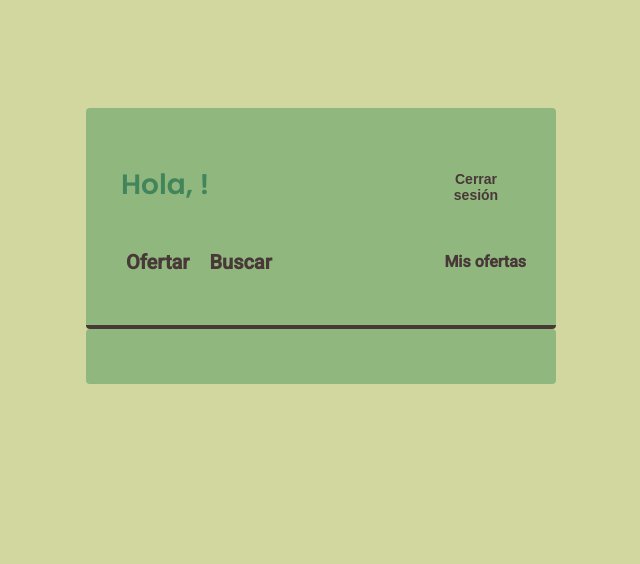
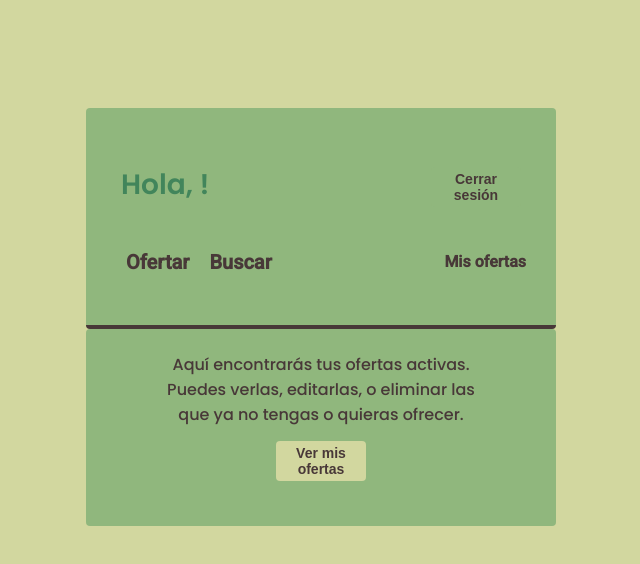
Before and after one commit to jinitsuga/Peka-front, a React (Create React App) app: page /myoffers in a window 1280 px wide. Shown: the top 564 px of the page, without its empty margins (319-959 px from the left). Built offline with nearby package versions, Linux system fonts and the light colour scheme; no server answers.

Commit message:
getting offers from  user

```diff
--- a/src/MyOffers/MyOffers.js
+++ b/src/MyOffers/MyOffers.js
@@ -2,9 +2,56 @@ import React from "react";
 import { Wrapper } from "../Shared/Wrapper";
 import { UserInfo } from "../Context/UserContext";
 import OfferCard from "../Shared/Cards/OfferCard";
+import { BabyTitle } from "../Shared/Title";
+import { SecondaryButton } from "../Shared/Button";
 
 export default function MyOffers() {
   const userData = UserInfo();
-  console.log(userData);
-  return <Wrapper></Wrapper>;
+
+  const [userOffers, setUserOffers] = React.useState([]);
+
+  async function getOffers() {
+    const myHeaders = new Headers();
+    myHeaders.append("Content-Type", "application/json");
+
+    // const reqData = JSON.stringify({
+    //   type: "product",
+    // });
+
+    const requestOptions = {
+      method: "GET",
+      headers: myHeaders,
+      //   body: reqData,
+      redirect: "follow",
+      credentials: "include",
+    };
+
+    await fetch(
+      "https://peka-api-wt2x.onrender.com/users/3/offers",
+      requestOptions
+    )
+      .then((response) => response.text())
+      .then((result) => {
+        console.log(result);
+        setUserOffers(JSON.parse(result));
+      })
+
+      .catch((error) => console.log("error", error));
+  }
+
+  return (
+    <Wrapper>
+      <BabyTitle style={{ width: "400px", fontSize: "16px" }}>
+        Aquí encontrarás tus ofertas activas. Puedes verlas, editarlas, o
+        eliminar las que ya no tengas o quieras ofrecer.
+      </BabyTitle>
+      <SecondaryButton
+        onClick={() => {
+          getOffers();
+        }}
+      >
+        Ver mis ofertas
+      </SecondaryButton>
+    </Wrapper>
+  );
 }
--- a/src/Search/Search.js
+++ b/src/Search/Search.js
@@ -6,7 +6,6 @@ import { Badge } from "../Home/ItemBadge";
 import SearchBar from "../Shared/SearchBar";
 import { GetProducts } from "../Context/UserContext";
 import ListedProducts from "../Shared/ListedProducts";
-
 import Checkbox from "../Shared/Checkbox";
 import { BabyTitle } from "../Shared/Title";
 import OfferCard from "../Shared/Cards/OfferCard";
```
